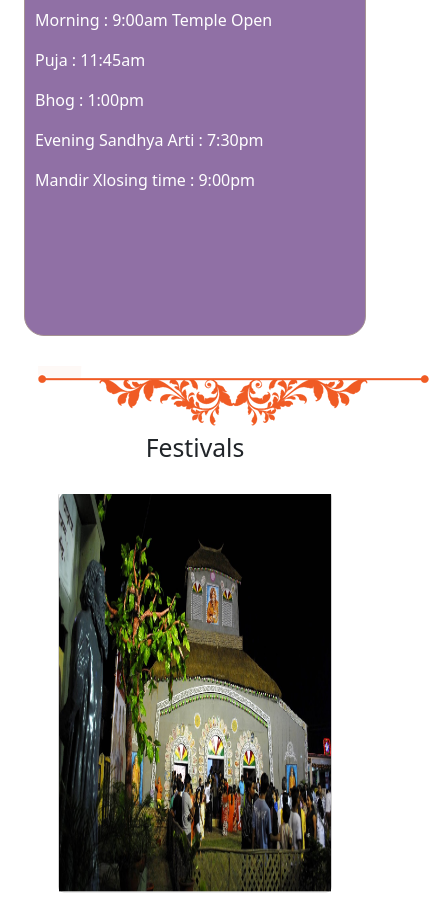
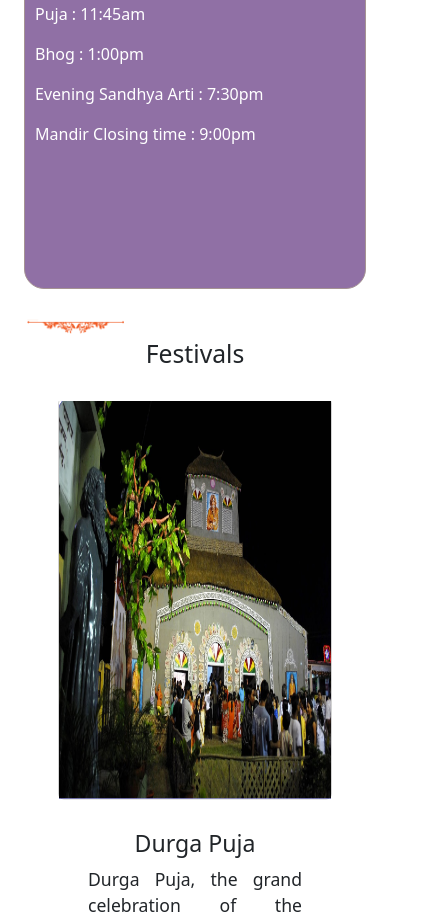
Before and after one commit to Shreyash10103/Temple, a React (Create React App) app: page / in a window 390 px wide. Shown: the part 3080-3999 px from the top of the page, 429 px wide, since content can reach past the window. Built offline with nearby package versions, Linux system fonts and the light colour scheme; a web font is replaced by a local one.

Commit message:
Add initial project files and remove unnecessary files

```diff
--- a/src/components/Home.jsx
+++ b/src/components/Home.jsx
@@ -64,7 +64,7 @@ function Home() {
               <p>Puja    : 11:45am</p>
               <p>Bhog    : 1:00pm</p>
               <p>Evening Sandhya Arti : 7:30pm</p>
-              <p>Mandir Xlosing time : 9:00pm</p>
+              <p>Mandir Closing time : 9:00pm</p>
 
             </div>
 
--- a/src/components/HomePage.css
+++ b/src/components/HomePage.css
@@ -33,11 +33,15 @@
   margin-top: 30px;
   margin-left: 50%;
   margin-bottom: 5px;
+
 }
 
 @media only screen and (max-width: 600px) {
   .ggg {
+    width: 100px;
     margin-left: 0;
+    margin-right: 0;
+
   }
 }
 
```
